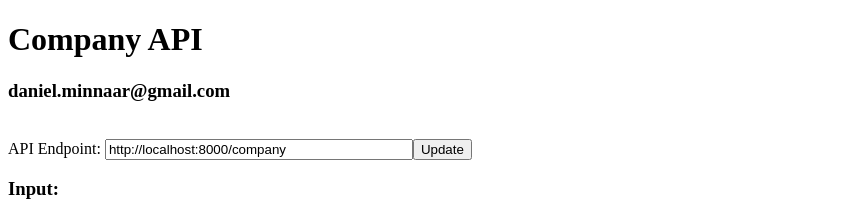
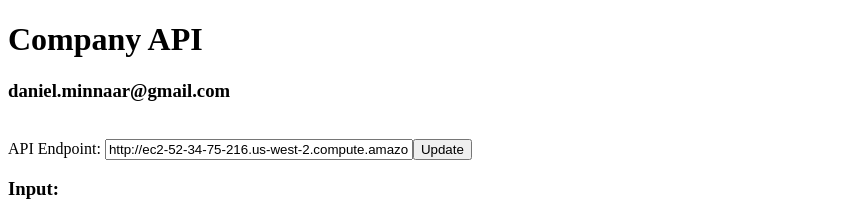
Before and after one commit to danielminnaar/company-api, a plain HTML site: page api-client/index.html in a window 1280 px wide. Shown: the top 216 px of the page, without its empty margins (0-865 px from the left). Drawn offline with nearby package versions, Linux system fonts and the light colour scheme.

Commit message:
Updated image and client

```diff
--- a/api-client/index.html
+++ b/api-client/index.html
@@ -14,7 +14,7 @@
   <h1>Company API</h1>
   <h3>daniel.minnaar@gmail.com</h3>
   <br>
-  API Endpoint: <input id="txtHost" type="text" style="width: 300px;" value="http://localhost:8000/company"/><input id="btnUpdateHost" type="submit" value="Update"/>
+  API Endpoint: <input id="txtHost" type="text" style="width: 300px;" value="http://ec2-52-34-75-216.us-west-2.compute.amazonaws.com/company"/><input id="btnUpdateHost" type="submit" value="Update"/>
   <br>
   <h3>Input:</h3>
   <input id="btnAuth" type="submit" value="Authenticate"/>
```
Also changed, not shown: 1 other file.
